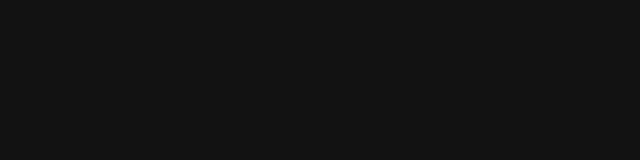
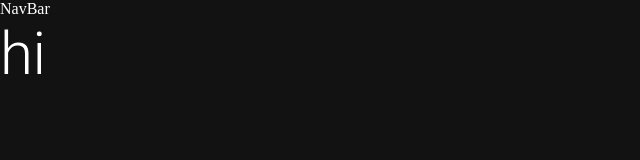
Before and after one commit to dev-Gupta-07/NIT_KKR_RAC_ISRO, a Next.js app: page / in a window 1280 px wide. Shown: the top 160 px of the page, without its empty margins (0-640 px from the left). Built offline with nearby package versions, Linux system fonts and the light colour scheme.

Commit message:
nav layout created

```diff
--- /dev/null
+++ b/components/Layout.tsx
@@ -0,0 +1,13 @@
+import React,{ReactNode} from 'react'
+import Navbar from "./navigation/NavBar"
+
+const Layout = ({children}:{children:ReactNode}) => {
+  return (
+    <div>
+        <Navbar></Navbar>
+        <main>{children}</main>
+    </div>
+  )
+}
+
+export default Layout
--- /dev/null
+++ b/components/navigation/NavBar.tsx
@@ -0,0 +1,9 @@
+import React from 'react'
+
+const NavBar = () => {
+  return (
+    <div>NavBar</div>
+  )
+}
+
+export default NavBar
--- a/pages/_app.tsx
+++ b/pages/_app.tsx
@@ -1,6 +1,14 @@
+import Layout from '@/components/Layout'
 import '@/styles/globals.css'
 import type { AppProps } from 'next/app'
 
 export default function App({ Component, pageProps }: AppProps) {
-  return <Component {...pageProps} />
+  return(
+  <>
+  <Layout>
+  <Component {...pageProps} />
+  </Layout>
+  </>
+  )
+
 }
--- a/pages/index.tsx
+++ b/pages/index.tsx
@@ -15,7 +15,7 @@
         <link rel="icon" href="/favicon.ico" />
       </Head>
      <main>
-      {/* <Typography variant='h2'>hi</Typography> */}
+      <Typography variant='h2'>hi</Typography>
      </main>
     </>
   )
```
